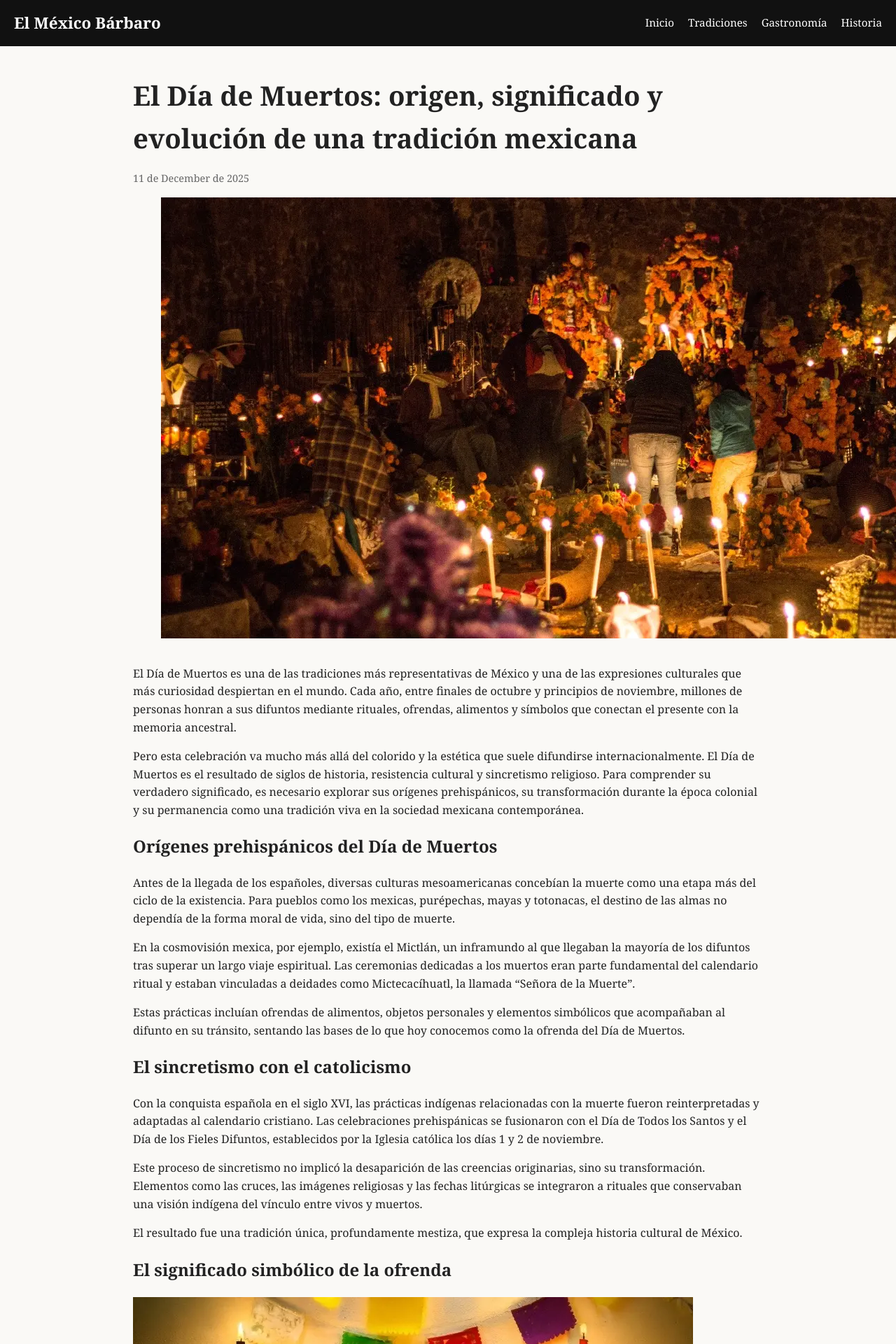
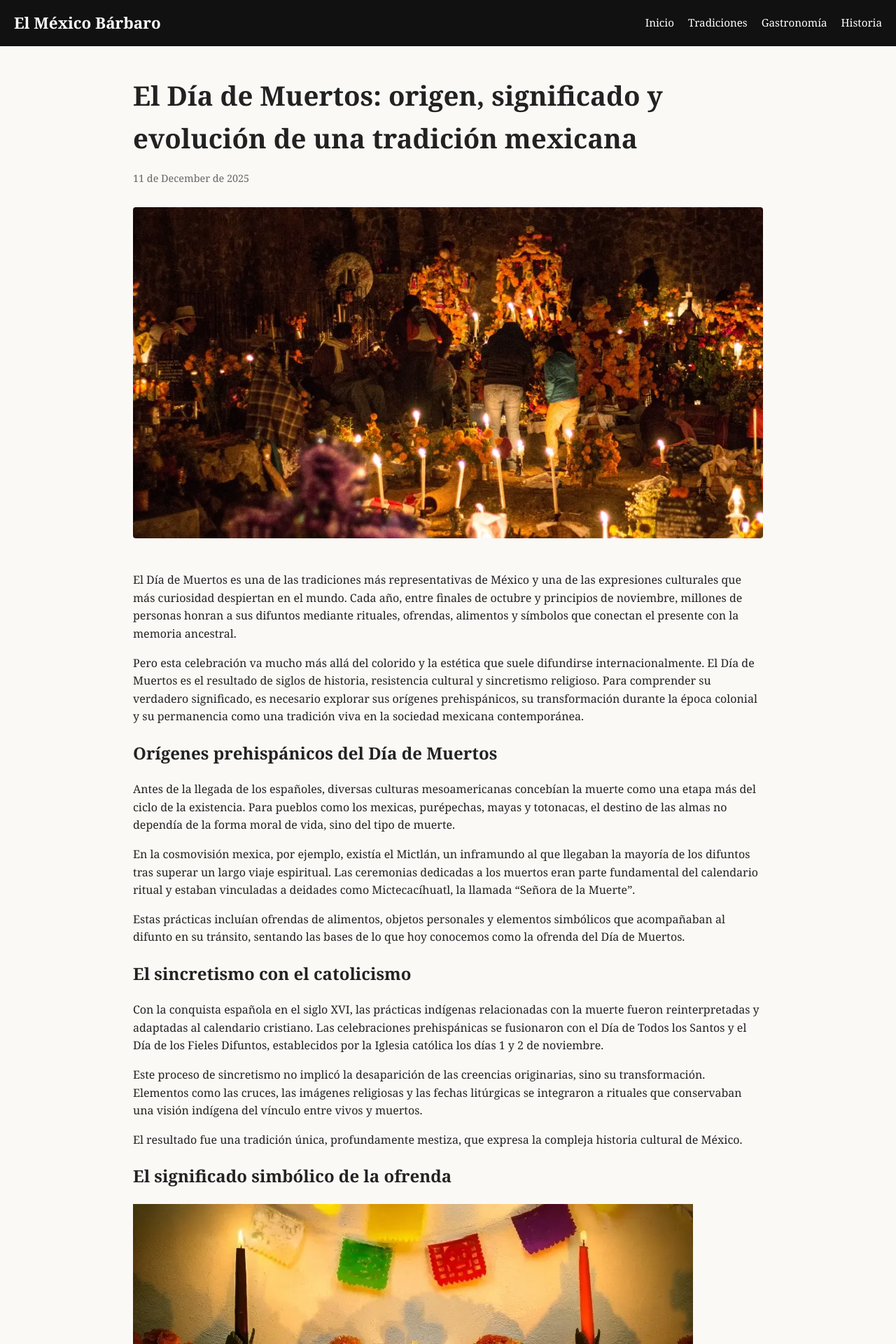
Before and after one commit to elbracamonte/elbracamonte.github.io, a Jekyll site: the page built from _posts/2025-12-11-dia-de-muertos-origen-significado.md, in a window 1280 px wide. Shown: the top 1920 px of the page at 70% size. Built offline with Jekyll 4.4.1, drawn with Linux system fonts in a browser that asks for light colours.

Commit message:
Update style.css

```diff
--- a/assets/css/style.css
+++ b/assets/css/style.css
@@ -99,3 +99,13 @@ footer {
   font-size: 0.85rem;
   color: #666;
 }
+
+.post-featured-image {
+  margin: 30px 0 40px;
+}
+
+.post-featured-image img {
+  width: 100%;
+  height: auto;
+  border-radius: 4px;
+}
```
